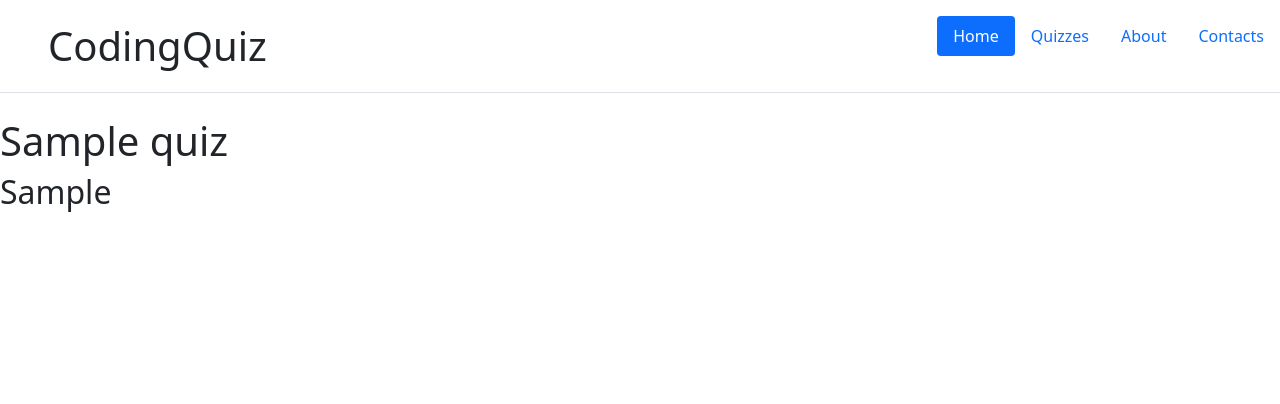
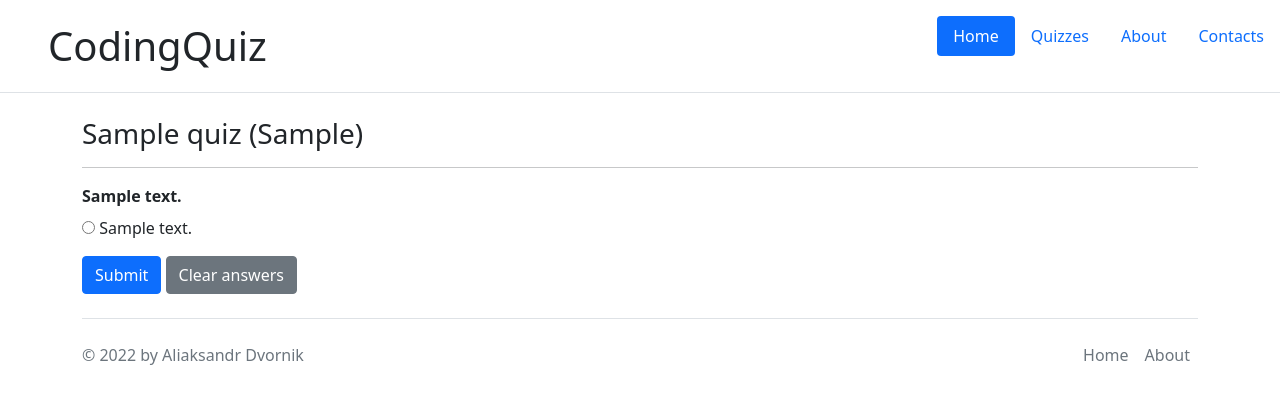
Before and after one commit to ADv0rnik/quiz_application, a Django app: page /quizzes/1/ in a window 1280 px wide. Shown: the top 404 px of the page. Run offline with Django 4.2, Linux system fonts and the light colour scheme; tables that the repository leaves empty hold one stand-in row (values such as "Sample post"); data that the repository does not hold is empty.

Commit message:
modified templates, views

```diff
--- a/quizapp/quizzes/templates/quiz.html
+++ b/quizapp/quizzes/templates/quiz.html
@@ -1,6 +1,21 @@
 {% extends 'base.html' %}
+{% load static %}
+
+{% block scripts %}
+    <script src="{% static 'quiz.js' %}" defer></script>
+{% endblock scripts %}
 
 {% block content %}
-<h1>{{quiz.name}}</h1>
-<h2>{{quiz.topic}}</h2>
+<div class="container">
+    <h3>{{quiz.name}} ({{quiz.topic}})</h3>
+</div>
+<div class="container">
+    <form id="quiz-form" class="mt-3 mb-3">
+        {% csrf_token %}
+        <div id="quiz-box">
+        </div>
+        <button class="btn btn-primary mt-3" type="submit">Submit</button>
+        <button class="btn btn-secondary mt-3" type="reset">Clear answers</button>
+    </form>
+</div>
 {% endblock %}
--- a/quizapp/quizzes/urls.py
+++ b/quizapp/quizzes/urls.py
@@ -3,9 +3,11 @@ from .views import (
     QuizListView,
     quiz,
     quiz_data,
+    quiz_data_view,
 )
 
 urlpatterns = [
     path('', quiz, name='quiz'),
     path('<int:pk>/', quiz_data, name='quiz-data'),
+    path('<int:pk>/data/', quiz_data_view, name='quiz-data-view'),
 ]
--- a/quizapp/quizzes/views.py
+++ b/quizapp/quizzes/views.py
@@ -1,3 +1,4 @@
+from django.http import JsonResponse
 from django.shortcuts import render
 from django.views.generic import ListView
 from quizzes.models import Quiz
@@ -6,10 +7,6 @@ from quizzes.models import Quiz
 class QuizListView(ListView):
     model = Quiz
     template_name = 'quizzes.html'
-
-
-def quiz_view(request, pk):
-    pass
 
 
 def quiz(request):
@@ -27,6 +24,20 @@ def quiz_data(request, pk):
     return render(request, 'quiz.html', {"quiz": q})
 
 
+def quiz_data_view(request, pk):
+    data = Quiz.objects.get(pk=pk)
+    questions = []
+    for q in data.get_question():
+        answers = []
+        for a in q.get_answer():
+            answers.append(a.text)
+        questions.append({str(q): answers})
+    return JsonResponse({
+        'data': questions,
+        'time': data.time,
+    })
+
+
 def index(request):
     return render(request, 'home.html')
 
--- /dev/null
+++ b/quizapp/static/quiz.js
@@ -0,0 +1,36 @@
+console.log('Hello')
+const url = window.location.href
+const quizBox = document.getElementById('quiz-box')
+
+$.ajax({
+    type: 'GET',
+    url: `${url}data`,
+    success: function(response){
+        console.log(response)
+        const data = response.data
+        data.forEach(item => {
+            for (const [question, answers] of Object.entries(item)){
+//                console.log(question)
+//                console.log(answers)
+                  quizBox.innerHTML += `
+                    <hr>
+                    <div class="mb-2">
+                        <b>${question}</b>
+                    </div>
+                  `
+                  answers.forEach(answer =>{
+                    quizBox.innerHTML += `
+                        <div>
+                            <input type="radio" class="ans" id="${question}-${answer}" name="${question}" value="${answer}">
+                            <label for "${question}">${answer}</label>
+                        </div>
+                    `
+                  })
+            }
+        })
+    },
+    error: function(error){
+        console.log(response)
+    }
+
+})
--- a/quizapp/templates/base.html
+++ b/quizapp/templates/base.html
@@ -1,13 +1,14 @@
 <!DOCTYPE html>
 <html lang="en">
 <head>
+    {% load static %}
     <meta charset="UTF-8">
     <title>Quiz Application</title>
     <link rel="stylesheet" href="https://cdn.jsdelivr.net/npm/bootstrap@5.1.3/dist/css/bootstrap.min.css">
+    <link href="{% static 'img2.png' %}" rel="icon" type="image/png" />
     <script src="https://code.jquery.com/jquery-3.5.1.min.js"></script>
 </head>
 <body>
-
     <header class="d-flex flex-wrap justify-content-center py-3 mb-4 border-bottom">
       <a href="/" class="d-flex align-items-center mb-3 mb-md-0 me-md-auto text-dark text-decoration-none">
         <svg class="bi me-2" width="40" height="32"><use xlink:href="#bootstrap"></use></svg>
@@ -20,8 +21,24 @@
         <li class="nav-item"><a href="#" class="nav-link">Contacts</a></li>
       </ul>
     </header>
+    {% block scripts %}
+    {% endblock scripts %}
 
 {% block content %}
 {% endblock %}
+
+    <div class="container">
+        <footer class="d-flex flex-wrap justify-content-between align-items-center py-3 my-4 border-top">
+            <p class="col-md-4 mb-0 text-muted">© 2022 by Aliaksandr Dvornik</p>
+
+            <a href="/" class="col-md-4 d-flex align-items-center justify-content-center mb-3 mb-md-0 me-md-auto link-dark text-decoration-none">
+                <svg class="bi me-2" width="40" height="32"><use xlink:href="#bootstrap"></use></svg>
+            </a>
+            <ul class="nav col-md-4 justify-content-end">
+                <li class="nav-item"><a href="{% url 'home' %}" class="nav-link px-2 text-muted">Home</a></li>
+                <li class="nav-item"><a href="{% url 'about' %}" class="nav-link px-2 text-muted">About</a></li>
+            </ul>
+        </footer>
+    </div>
 </body>
 </html>
```
Also changed, not shown: quizapp/static/img2.png (added).
